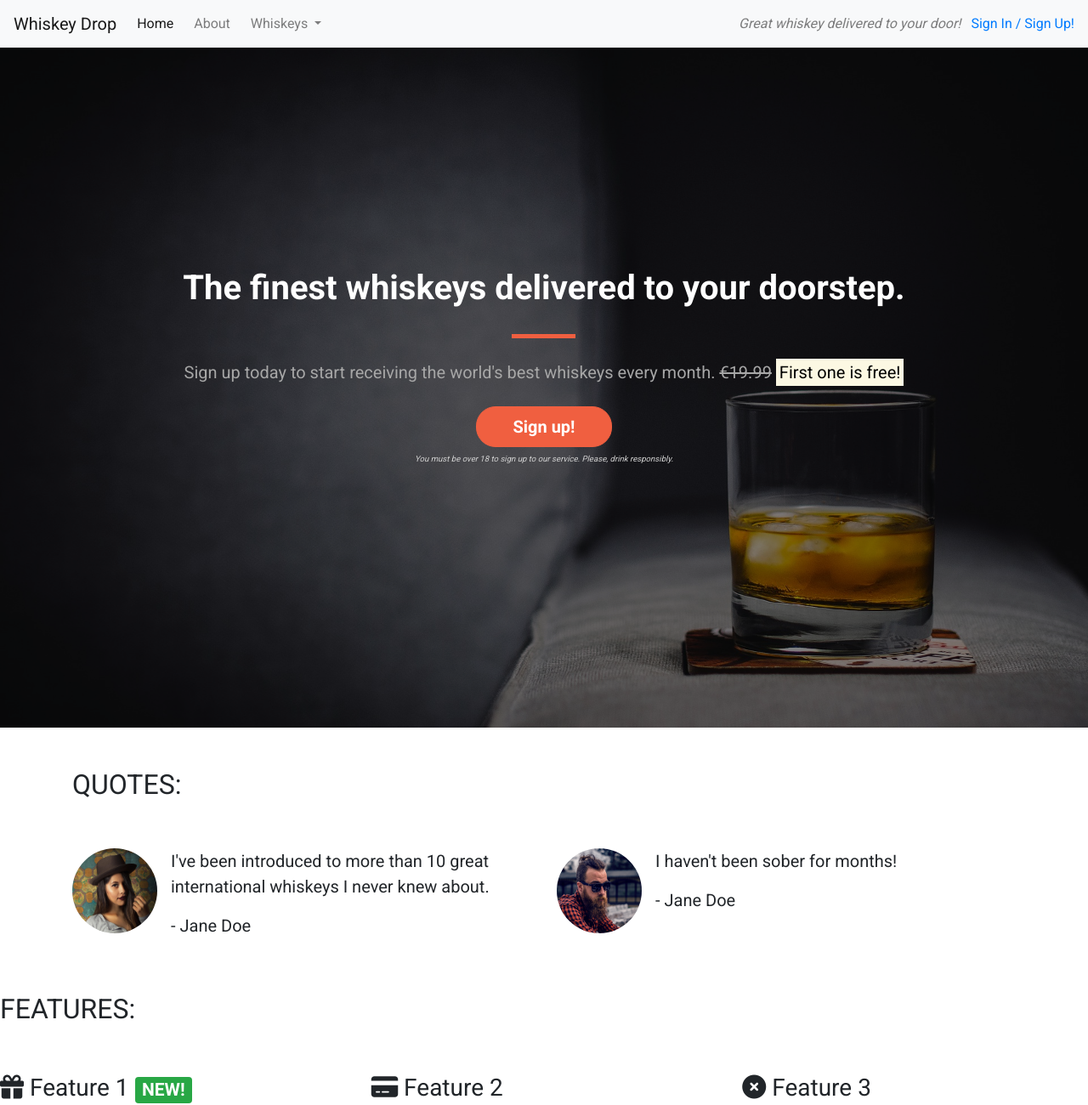
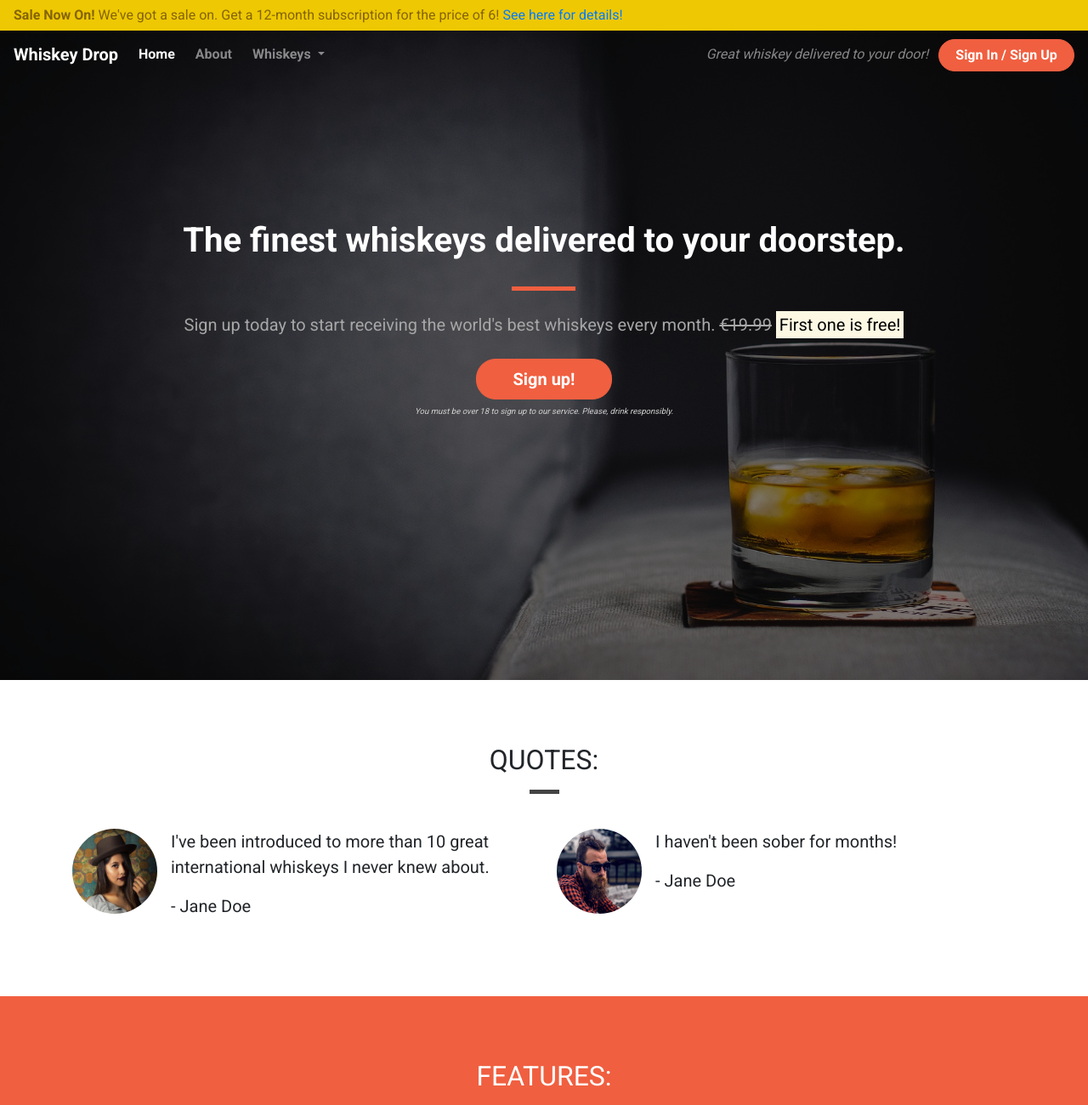
Before and after one commit to AlexPullen91/bootstrap4, a plain HTML site: page bootstrap4/index.html in a window 1280 px wide. Shown: the top 1300 px of the page at 85% size. Drawn offline with nearby package versions, Linux system fonts and the light colour scheme.

Commit message:
added remainder of walkthrough bootstrap styling

```diff
--- a/bootstrap4/css/style.css
+++ b/bootstrap4/css/style.css
@@ -2,7 +2,27 @@ body {
    font-family: 'Roboto', sans-serif;
 }
 
-.alert-container {}
+.container-wrapper {
+
+}
+
+.container-wrapper--red {
+    background-color: #f05f40;
+    color: white;
+}
+
+.alert-container .col-12 {
+    padding-left: 0;
+    padding-right: 0;
+}
+
+.site-wide-alert {
+    border-radius: 0;
+    margin-bottom: 0;
+    padding: 5px 15px;
+    background-color: #eec802;
+    border-color: #eec802;
+}
 
 .callout-container {
     height: 100vh;
@@ -33,21 +53,78 @@ body {
 
 .features-container {}
 
+/* Page headers */
+
+.page-header {
+    margin-bottom: 0;
+    margin-top: 0;
+    text-align: center;
+}
+
+.page-header h2 {
+    margin-top: 0;
+}
+
+.quotes .page-header {
+    margin-bottom: 25px;
+}
+
 /* Block dividers */
 
 .block-divider {
     width: 75px;
     height: 5px;
     border: 0;
-    background-color: #f05f40;
+    background-color: #444;
 }
 
 .block-divider--orange {
     background-color: #f05f40;
 }
 
+.block-divider--white {
+    background-color: white;
+}
+
 .block-divider--short {
     width: 35px;
+}
+
+/* Content containers */
+
+.content-container {
+    padding-top: 75px;
+    padding-bottom: 75px;
+}
+
+/* Navbar */
+
+.navalert-container {
+    position: absolute;
+    top: 0;
+    left: 0;
+    padding-left: 0;
+    padding-right: 0;
+    z-index: 1;
+}
+
+.navbar {
+    margin-bottom: 0;
+    border: 0;
+    width: 100%;
+    background-color: rgba(0,0,0,0.25))
+}
+
+.navbar .navbar-toggler {
+    border: 0;
+}
+
+.navbar-brand {
+    font-weight: bold;
+}
+
+.navbar .navbar-nav a {
+    font-weight: bold;
 }
 
 /* Jumbotron */
@@ -94,3 +171,24 @@ body {
     background-color:#df4929;
     border-color: #df4929;
 }
+
+.feature {
+    text-align: center;
+    margin-bottom: 40px;
+}
+
+.feature i {
+    margin-bottom: 20px;
+    font-size: 45px;
+    line-height: 45px;
+}
+
+.feature .btn {
+    background-color: white;
+    border-color: white;
+    border-radius: 15px;
+    min-width: 100px;
+    font-weight: bold;
+    margin-top: 10px;
+    color: #f05f40;
+}
--- a/bootstrap4/index.html
+++ b/bootstrap4/index.html
@@ -18,7 +18,18 @@
 </head>
 
 <body>
-	<nav class="navbar navbar-light bg-light navbar-expand-sm">
+	<div class="container-fluid navalert-container">
+		<div class="container-fluid alert-container">
+			<div class="row d-none d-sm-block">
+				<div class="col-12">
+					<div class="site-wide-alert alert alert-warning">
+						<strong>Sale Now On!</strong> We've got a sale on. Get a 12-month
+						subscription for the price of 6! <a href="">See here for details!</a>
+					</div>
+				</div>
+			</div>
+		</div>
+		<nav class="navbar navbar-dark navbar-expand-sm">
 			<a href="/" class="navbar-brand">Whiskey Drop</a>
 
 			<button class="navbar-toggler ml-auto" type="button" data-toggle="collapse" data-target="#navbarNavDropdown" aria-controls="navbarNavDropdown" aria-expanded="false" aria-label="Togglenavigation">
@@ -40,24 +51,17 @@
 							<a class="dropdown-item" href="#">American</a>
 						</div>
 					</li>
-				<li class="nav-item mr-2 d-block d-sm-none"><a class="nav-link" href="/login">Sign In / Sign Up</a></li>
+					<li class="nav-item mr-2 d-block d-sm-none"><a class="nav-link" href="/login">Sign In / Sign Up</a>
+					</li>
 				</ul>
 			</div>
 			<div class="d-none d-md-block">
 				<p class="navbar-text my-auto mr-2"><i>Great whiskey delivered to your door!</i></p>
-			<a href="/login">Sign In / Sign Up!</a>
+				<a href="/login" class="btn btn--cta btn--red">Sign In / Sign Up</a>
 			</div>
 		</nav>
-	<!-- <div class="container alert-container">
-		<div class="row d-none d-sm-block">
-			<div class="col-12">
-				<div class="alert alert-warning">
-					<strong>Sale Now On!</strong> We've got a sale on. Get a 12-month
-					subscription for the price of 6! <a href="">See here for details!</a>
 	</div>
-			</div>
-		</div>
-	</div> -->
+
 	<div class="container-fluid callout-container">
 		<!-- Callout -->
 		<div class="opaque-overlay">&nbsp;</div>
@@ -80,11 +84,13 @@
 	</div>
 
 	<!-- Quotes -->
-	<div class="container quotes-container">
+	<div class="container-wrapper">
+		<div class="container quotes-container content-container">
 			<section class="quotes">
 				<div class="row">
-				<div class="col-12 my-5">
+					<div class="col-12 page-header">
 						<h2 class="text-uppercase">Quotes:</h2>
+						<hr class="block-divider block-divider--short">
 					</div>
 				</div>
 				<div class="row">
@@ -95,7 +101,8 @@
                         </div>
 								<div class="media-body">
 									<blockquote class="blockquote">
-									<p>I've been introduced to more than 10 great international whiskeys I never knew
+										<p>I've been introduced to more than 10 great international whiskeys I never
+											knew
 											about.
 										</p>
 										<p>- Jane Doe</p>
@@ -120,23 +127,27 @@
 			</section>
 			<!-- /.quotes -->
 		</div>
+	</div>
 
 	<!-- Features -->
-	<div class="features-container">
+	<div class="container-wrapper container-wrapper--red">
+		<div class="container features-container content-container">
 			<section class="features">
 				<div class="row">
-				<div class="col-12 my-5">
+					<div class="col-12 page-header">
 						<h2 class="text-uppercase">Features:</h2>
+                        <hr class="block-divider block-divider--short block-divider--white">
 					</div>
 				</div>
 				<div class="row">
 					<div class="col-12 col-md-6 col-lg-4">
 						<div class="feature">
-						<h3><i class="fas fa-gift d-none d-sm-inline"></i> Feature 1
+							<h3><i class="fas fa-gift d-none d-sm-block"></i> Feature 1
 								<span class="badge badge-success">NEW!</span></h3>
 							<p>Lorem ipsum dolor sit amet consectetur adipisicing elit. Aspernatur ex atque alias iste
 								accusamus,
-							quis tempora minima ut pariatur consectetur molestiae exercitationem neque voluptate optio
+								quis tempora minima ut pariatur consectetur molestiae exercitationem neque voluptate
+								optio
 								facere
 								porro. Repellat, odio sequi!</p>
 							<p><a class="btn btn-sm btn-light" href="">Read more</a></p>
@@ -144,10 +155,11 @@
 					</div>
 					<div class="col-12 col-md-6 col-lg-4">
 						<div class="feature">
-						<h3><i class="fas fa-credit-card d-none d-sm-inline"></i> Feature 2</h3>
+							<h3><i class="fas fa-credit-card d-none d-sm-block"></i> Feature 2</h3>
 							<p>Lorem ipsum dolor sit amet consectetur adipisicing elit. Aspernatur ex atque alias iste
 								accusamus,
-							quis tempora minima ut pariatur consectetur molestiae exercitationem neque voluptate optio
+								quis tempora minima ut pariatur consectetur molestiae exercitationem neque voluptate
+								optio
 								facere
 								porro. Repellat, odio sequi!</p>
 							<p><a class="btn btn-sm btn-light" href="">Read more</a></p>
@@ -155,10 +167,11 @@
 					</div>
 					<div class="col-12 d-md-none d-lg-block col-lg-4">
 						<div class="feature">
-						<h3><i class="fas fa-times-circle d-none d-sm-inline"></i> Feature 3</h3>
+							<h3><i class="fas fa-times-circle d-none d-sm-block"></i> Feature 3</h3>
 							<p>Lorem ipsum dolor sit amet consectetur adipisicing elit. Aspernatur ex atque alias iste
 								accusamus,
-							quis tempora minima ut pariatur consectetur molestiae exercitationem neque voluptate optio
+								quis tempora minima ut pariatur consectetur molestiae exercitationem neque voluptate
+								optio
 								facere
 								porro. Repellat, odio sequi!</p>
 							<p><a class="btn btn-sm btn-light" href="">Read more</a></p>
@@ -167,6 +180,7 @@
 				</div>
 			</section>
 			<!-- /.features -->
+		</div>
 	</div>
 
 	<!-- Monthly favourites -->
```
Lines whose indentation alone changed are shown as unchanged.
